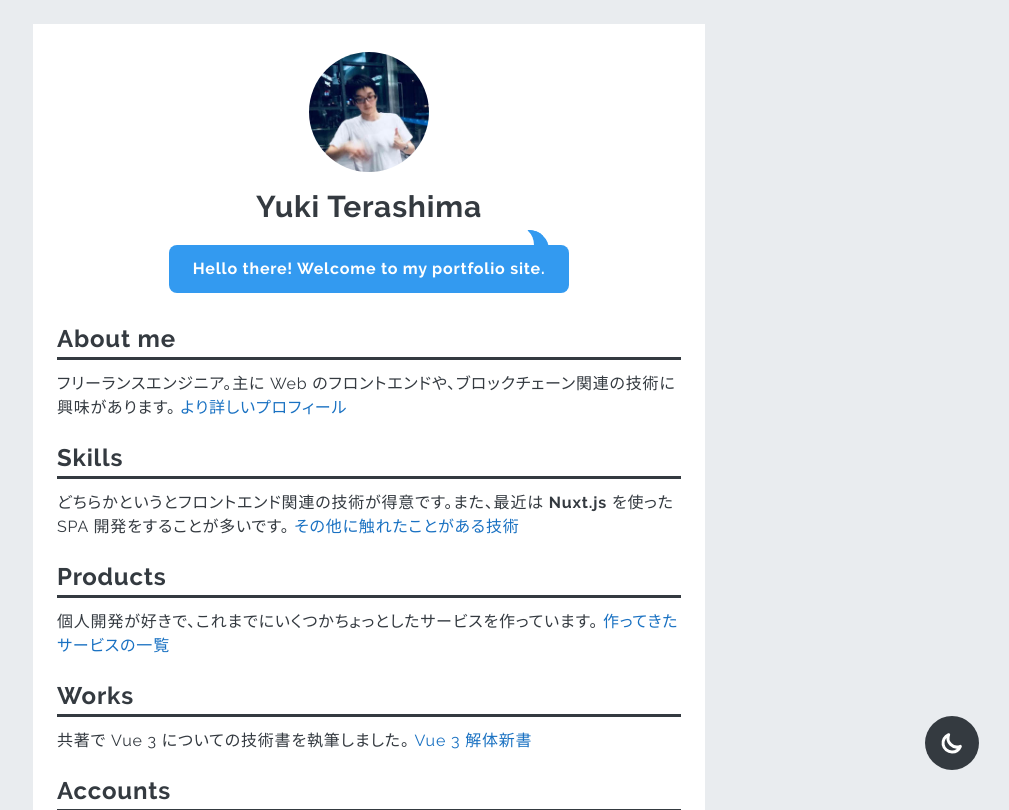
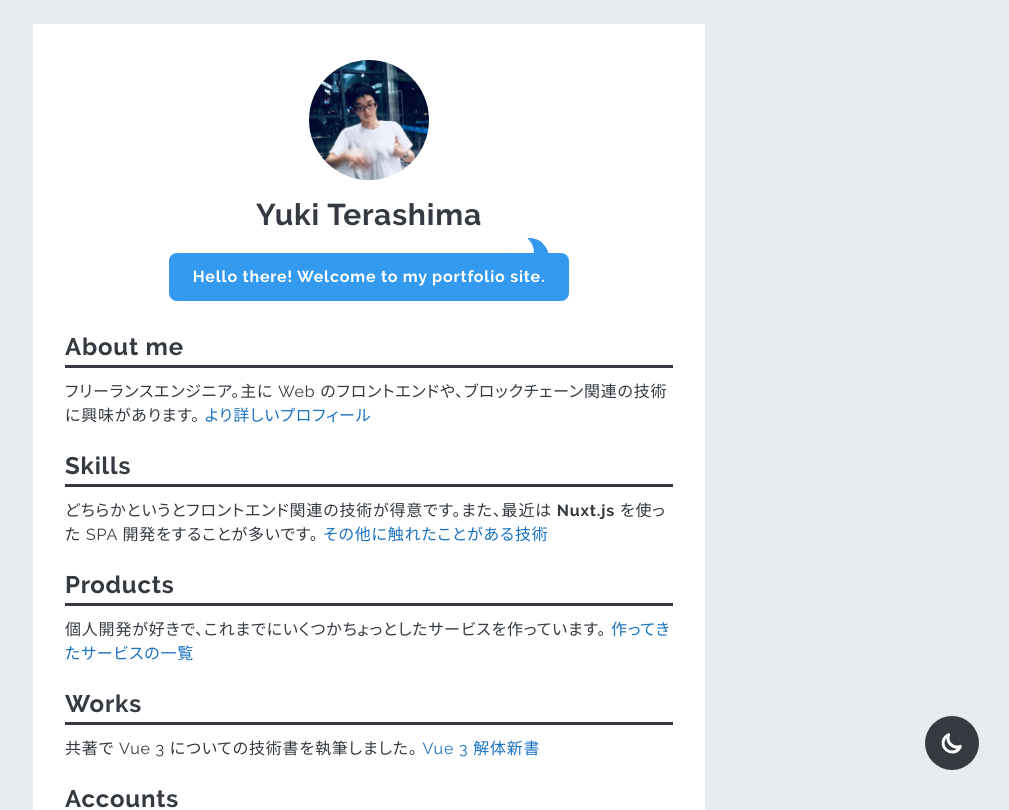
Before and after one commit to y-temp4/y-temp4.com, a Nuxt app: page / in a window 1280 px wide. Shown: the top 810 px of the page, without its empty margins (271-1280 px from the left). Built offline with nearby package versions, Linux system fonts and the light colour scheme.

Commit message:
Update wrapper padding

```diff
--- a/assets/css/style.pcss
+++ b/assets/css/style.pcss
@@ -86,11 +86,11 @@ body {
 }
 
 .default-container {
-  @apply p-6 pb-16;
+  @apply p-4 pb-16;
 }
 
 .wrapper {
-  @apply mx-auto max-w-2xl p-6 bg-wrapper;
+  @apply mx-auto max-w-2xl p-4 pb-2 bg-wrapper;
 }
 
 a {
@@ -104,3 +104,13 @@ a {
 p {
   @apply w-full my-2;
 }
+
+@screen sm {
+  .default-container {
+    @apply p-6;
+  }
+
+  .wrapper {
+    @apply p-8 pb-5;
+  }
+}
```
